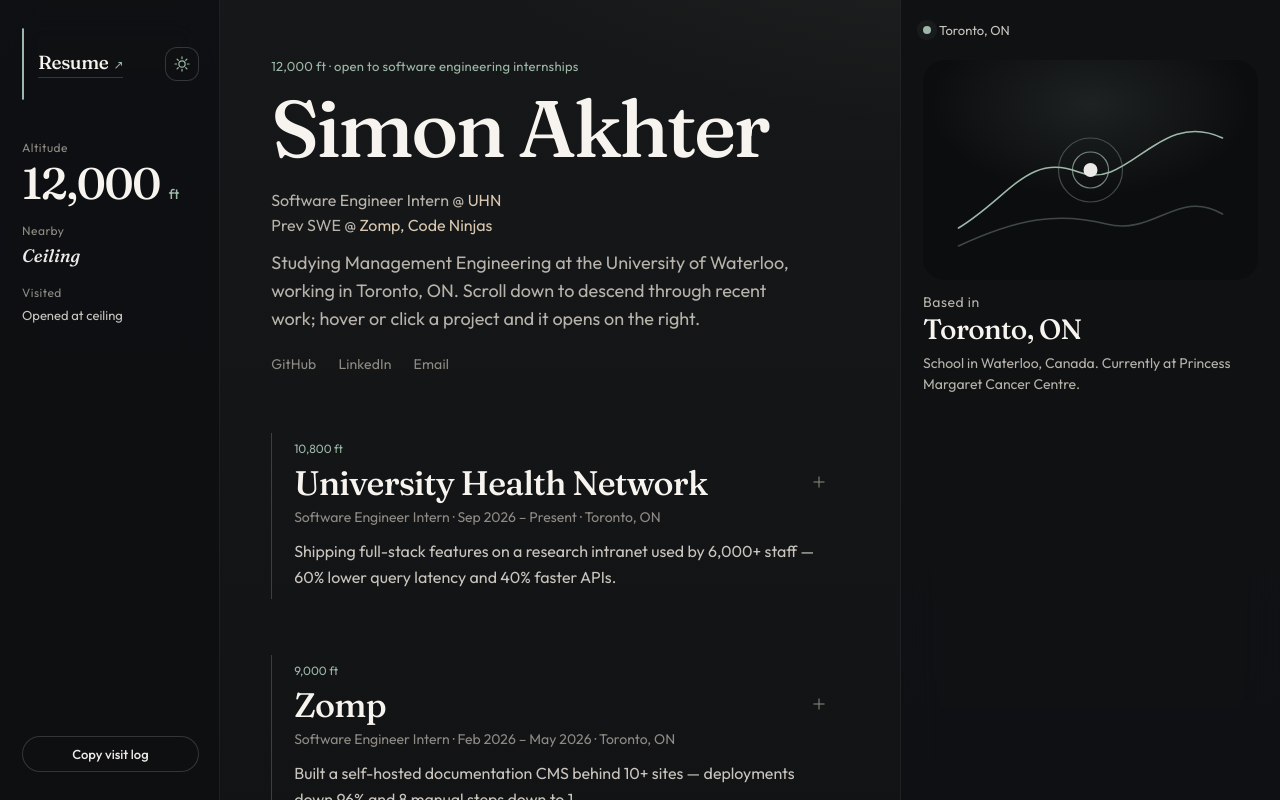
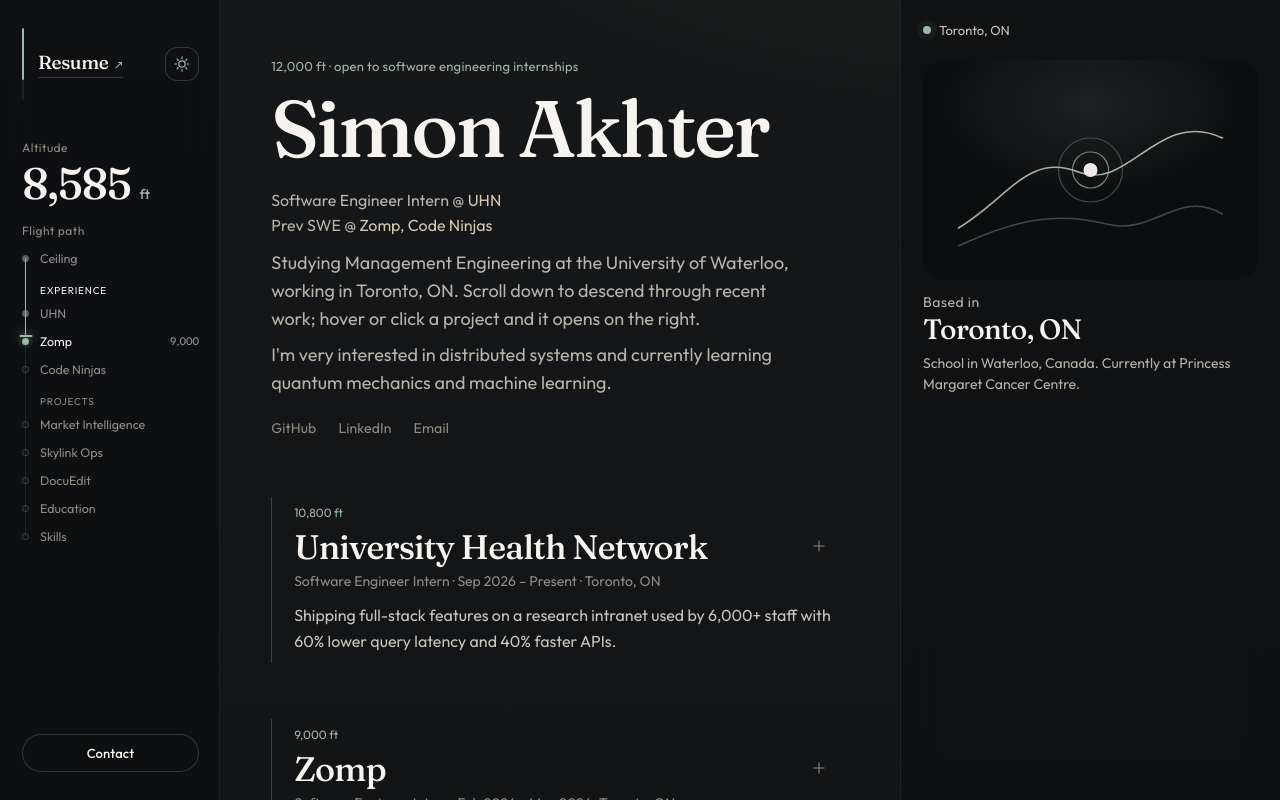
Before and after one commit to shababaa/shabab-portfolio, a React (Vite) app: page / in a window 1280 px wide. Shown: the top 800 px of the page. Built offline with nearby package versions, Linux system fonts and the light colour scheme.

Commit message:
sept 17 V2

```diff
--- a/src/data/profile.ts
+++ b/src/data/profile.ts
@@ -21,6 +21,8 @@
   phone: '437-376-2527',
   github: 'https://github.com/shababaa',
   githubHandle: 'shababaa',
+  website: 'https://simonakhter.com',
+  websiteLabel: 'simonakhter.com',
   linkedin: 'https://www.linkedin.com/in/simonakhter',
   devpost: 'https://devpost.com/simonakhter',
   resume: '/Simon_Akhter_Resume.pdf',
@@ -54,12 +56,13 @@
   ],
 }
 
-export type SceneId = 'idle' | 'uhn' | 'zomp' | 'ninjas' | 'market' | 'skylink'
+export type SceneId = 'idle' | 'uhn' | 'zomp' | 'ninjas' | 'market' | 'skylink' | 'docuedit'
 
 export const experience = [
   {
     id: 'uhn',
     org: 'University Health Network',
+    short: 'UHN',
     unit: 'Princess Margaret Cancer Centre',
     title: 'Software Engineer Intern',
     when: 'Sep 2026 – Present',
@@ -68,7 +71,7 @@
     year: 2026,
     scene: 'uhn' as const,
     summary:
-      'Shipping full-stack features on a research intranet used by 6,000+ staff — 60% lower query latency and 40% faster APIs.',
+      'Shipping full-stack features on a research intranet used by 6,000+ staff with 60% lower query latency and 40% faster APIs.',
     bullets: [
       'Building and redesigning UHN Research’s intranet platform serving 6,000+ researchers, clinicians, trainees, and staff by developing full-stack features across React, Next.js, Python, MySQL, and dotCMS.',
       'Optimizing MySQL data access by profiling query execution plans, eliminating N+1 queries, designing composite indexes, and refactoring joins, reducing database query latency by 60%.',
@@ -78,6 +81,7 @@
   {
     id: 'zomp',
     org: 'Zomp',
+    short: 'Zomp',
     unit: 'Documentation platform',
     title: 'Software Engineer Intern',
     when: 'Feb 2026 – May 2026',
@@ -86,7 +90,7 @@
     year: 2026,
     scene: 'zomp' as const,
     summary:
-      'Built a self-hosted documentation CMS behind 10+ sites — deployments down 96% and 8 manual steps down to 1.',
+      'Built a self-hosted documentation CMS behind 10+ sites with deployments down 96% and 8 manual steps down to 1.',
     bullets: [
       'Built a self-hosted documentation CMS supporting 10+ documentation sites with automated GitHub-based publishing, Docker deployments, and Azure Container Apps, reducing content deployments by 96%.',
       'Implemented an automation layer handling role-based access control, file uploads, spell-check validation, and atomic GitHub commits across 10+ documentation sites, reducing manual deployment steps from 8 to 1.',
@@ -96,6 +100,7 @@
   {
     id: 'codeninjas',
     org: 'Code Ninjas',
+    short: 'Code Ninjas',
     unit: 'Operations software',
     title: 'Software Developer Intern',
     when: 'May 2025 – Aug 2025',
@@ -119,7 +124,7 @@
     name: 'Market Intelligence',
     blurb: 'Market-data platform on a database engine written from scratch in Go.',
     story:
-      'A Go database engine with copy-on-write B+ trees, atomic transactions, indexing, and crash recovery — then an indexed time-series pipeline across five years of AAPL. REST APIs, durable jobs, and Docker CI that race, fuzz, and crash-recover the store.',
+      'A Go database engine with copy-on-write B+ trees, atomic transactions, indexing, and crash recovery with an indexed time-series pipeline across five years of AAPL. REST APIs, durable jobs, and Docker CI that race, fuzz, and crash-recover the store.',
     year: 'Jun 2026',
     tags: ['Go', 'JavaScript', 'REST APIs', 'Machine Learning', 'Docker', 'GitHub Actions'],
     href: 'https://github.com/shababaa/market-pred-from-scratch',
@@ -139,6 +144,19 @@
     metrics: ['6-aircraft fleet', '53k+ samples', '82% → 35% pass rate', 'ROC-AUC 0.86'],
     featured: true,
     scene: 'skylink' as const,
+  },
+  {
+    id: 'docuedit',
+    name: 'DocuEdit',
+    blurb: 'AI documentation platform that turns selected code into a collaborative doc.',
+    story:
+      'A full-stack platform that turns selected code into editable technical documentation. WebSockets keep edits in sync across users in real time, MySQL stores the documents and their CRDT state, and a VS Code extension pushes selected files straight into the generation pipeline — code selection, generation, storage, and web editing in one workflow.',
+    year: 'Jan 2026 – Jun 2026',
+    tags: ['React', 'JavaScript', 'WebSockets', 'Node.js', 'Express', 'MySQL', 'OpenAI API'],
+    href: 'https://github.com/shababaa/DocumentEditor',
+    metrics: ['Real-time co-editing', 'VS Code extension', 'CRDT sync', 'OpenAI pipeline'],
+    featured: true,
+    scene: 'docuedit' as const,
   },
   {
     id: 'timetrace',
--- a/src/variants/ascent/Ascent.tsx
+++ b/src/variants/ascent/Ascent.tsx
@@ -1,4 +1,4 @@
-import { useCallback, useEffect, useMemo, useRef, useState } from 'react'
+import { Fragment, useCallback, useEffect, useRef, useState } from 'react'
 import { CommandPalette } from '../../components/CommandPalette'
 import { experience, profile, projects, skills } from '../../data/profile'
 import { useKeyChord, useTheme } from '../../lib/hooks'
@@ -17,33 +17,40 @@
 const jobAlts = experience.map((_, i) => band(10_800, 7_200, i, experience.length))
 const projectAlts = featured.map((_, i) => band(5_400, 2_800, i, featured.length))
 
-const waypoints = [
-  { ft: CEILING, title: 'Ceiling', body: `${profile.name} · ${profile.role}` },
-  ...experience.map((j, i) => ({
-    ft: jobAlts[i],
-    title: j.org,
-    body: `${j.title} · ${j.when}. ${j.summary}`,
-  })),
-  ...featured.map((p, i) => ({
-    ft: projectAlts[i],
-    title: p.name,
-    body: p.story,
-  })),
-  {
-    ft: 900,
-    title: 'Education',
-    body: `${profile.degree}, ${profile.school}.`,
-  },
-  {
-    ft: 400,
-    title: 'Skills',
-    body: Object.values(skills).flat().join(', '),
-  },
+const route = [
+  { id: 'ceiling', ft: CEILING, label: 'Ceiling' },
+  ...experience.map((j, i) => ({ id: j.id, ft: jobAlts[i], label: j.short })),
+  ...featured.map((p, i) => ({ id: p.id, ft: projectAlts[i], label: p.name })),
+  { id: 'education', ft: 900, label: 'Education' },
+  { id: 'skills', ft: 400, label: 'Skills' },
 ]
 
-function altitudeFromScroll() {
-  const max = Math.max(document.documentElement.scrollHeight - window.innerHeight, 1)
-  return Math.round((1 - window.scrollY / max) * CEILING)
+const LAST = route.length - 1
+const EXP_START = 1
+const PROJ_START = 1 + experience.length
+
+/** Where the reader is along the route: which stop, and how far toward the next one. */
+function readPosition() {
+  // the "you are here" line sits a little below the top of the viewport, so the
+  // ceiling is anchored where that line falls when the page is scrolled to 0
+  const offset = window.innerHeight * 0.28
+  const marker = window.scrollY + offset
+  const tops = route.map((stop, i) =>
+    i === 0 ? offset : (document.getElementById(stop.id)?.getBoundingClientRect().top ?? 0) + window.scrollY,
+  )
+
+  let i = 0
+  while (i < LAST && tops[i + 1] <= marker) i++
+
+  const span = i < LAST ? tops[i + 1] - tops[i] : 0
+  const t = span > 0 ? Math.min(Math.max((marker - tops[i]) / span, 0), 1) : 0
+  const nextFt = i < LAST ? route[i + 1].ft : route[i].ft
+
+  return {
+    index: i,
+    alt: Math.round(route[i].ft + (nextFt - route[i].ft) * t),
+    progress: (i + t) / LAST,
+  }
 }
 
 function jobView(job: (typeof experience)[number]): StageView {
@@ -72,8 +79,7 @@
 }
 
 export function Ascent() {
-  const [alt, setAlt] = useState(CEILING)
-  const [log, setLog] = useState<string[]>(['Opened at ceiling'])
+  const [pos, setPos] = useState({ index: 0, alt: CEILING, progress: 0 })
   const [palette, setPalette] = useState(false)
   const [peek, setPeek] = useState<StageView | null>(null)
   const [pinned, setPinned] = useState<StageView | null>(null)
@@ -110,11 +116,16 @@
   }
 
   useEffect(() => {
-    const onScroll = () => setAlt(altitudeFromScroll())
-    onScroll()
-    window.addEventListener('scroll', onScroll, { passive: true })
-    return () => window.removeEventListener('scroll', onScroll)
-  }, [])
+    // re-measures when a card expands, since that moves every section below it
+    const track = () => setPos(readPosition())
+    track()
+    window.addEventListener('scroll', track, { passive: true })
+    window.addEventListener('resize', track)
+    return () => {
+      window.removeEventListener('scroll', track)
+      window.removeEventListener('resize', track)
+    }
+  }, [expanded])
 
   useEffect(() => {
     const onKey = (e: KeyboardEvent) => {
@@ -124,22 +135,17 @@
     return () => window.removeEventListener('keydown', onKey)
   }, [])
 
-  const nearby = useMemo(
-    () => waypoints.reduce((best, w) => (Math.abs(w.ft - alt) < Math.abs(best.ft - alt) ? w : best)),
-    [alt],
-  )
-
-  function mark(title: string) {
-    setLog((prev) => [`Looked at ${title}`, ...prev.filter((row) => row !== `Looked at ${title}`)].slice(0, 8))
+  function flyTo(id: string) {
+    if (id === 'ceiling') {
+      window.scrollTo({ top: 0, behavior: 'smooth' })
+      return
+    }
+    document.getElementById(id)?.scrollIntoView({ behavior: 'smooth', block: 'start' })
   }
 
-  async function exportLog() {
-    const text = [`Visit log — ${profile.name}`, ...log, profile.email, profile.resume].join('\n')
-    await navigator.clipboard.writeText(text)
-    setLog((prev) => ['Log copied', ...prev].slice(0, 8))
-  }
-
+  const alt = pos.alt
   const climb = Math.round((alt / CEILING) * 100)
+  const descent = pos.progress * 100
   const stage = pinned ?? peek ?? idleView()
 
   return (
@@ -159,17 +165,53 @@
           {alt.toLocaleString()}
           <span> ft</span>
         </strong>
-        <p className="inst">Nearby</p>
-        <em>{nearby.title}</em>
-        <p className="inst">Visited</p>
-        <ol>
-          {log.map((l, i) => (
-            <li key={`${l}-${i}`}>{l}</li>
-          ))}
-        </ol>
-        <button type="button" onClick={exportLog}>
-          Copy visit log
-        </button>
+        <p className="inst">Flight path</p>
+        <nav className="route" aria-label="Sections">
+          <span className="route__rail" aria-hidden="true">
+            <span className="route__flown" style={{ height: `${descent}%` }} />
+            <span className="route__needle" style={{ top: `${descent}%` }} />
+          </span>
+          <ul>
+            {route.map((stop, i) => {
+              const state = i === pos.index ? 'is-current' : i < pos.index ? 'is-passed' : ''
+              const layer = i === EXP_START ? 'Experience' : i === PROJ_START ? 'Projects' : null
+              const layerOn =
+                (layer === 'Experience' && pos.index >= EXP_START && pos.index < PROJ_START) ||
+                (layer === 'Projects' && pos.index >= PROJ_START && pos.index < PROJ_START + featured.length)
+              return (
+                <Fragment key={stop.id}>
+                  {layer && (
+                    <li className="route__layer">
+                      <button
+                        type="button"
+                        className={layerOn ? 'is-current' : ''}
+                        onClick={() => flyTo(layer === 'Experience' ? experience[0].id : featured[0].id)}
+                      >
+                        {layer}
+                      </button>
+                    </li>
+                  )}
+                  <li>
+                    <button
+                      type="button"
+                      className={state}
+                      onClick={() => flyTo(stop.id)}
+                      aria-current={i === pos.index ? 'true' : undefined}
+                    >
+                      <span className="route__dot" aria-hidden="true" />
+                      <span className="route__name">{stop.label}</span>
+                      <span className="route__ft">{stop.ft.toLocaleString()}</span>
+                    </button>
+                  </li>
+                </Fragment>
+              )
+            })}
+          </ul>
+        </nav>
+
+        <a className="panel__contact" href={`mailto:${profile.email}`}>
+          Contact
+        </a>
       </aside>
 
       <main>
@@ -194,6 +236,10 @@
             Scroll down to descend through recent work; hover or click a project and it opens on the right.
           </p>
 
+          <p className="lede">
+            I'm very interested in distributed systems and currently learning quantum mechanics and machine learning.
+          </p>
+
           <nav className="social" aria-label="Contact">
             <a href={profile.github} target="_blank" rel="noreferrer">
               GitHub
@@ -214,10 +260,7 @@
               className={`ascent__card${open ? ' is-expanded' : ''}${
                 (pinned ?? peek)?.id === job.id ? ' is-open' : ''
               }`}
-              onMouseEnter={() => {
-                mark(job.org)
-                show(jobView(job))
-              }}
+              onMouseEnter={() => show(jobView(job))}
               onMouseLeave={hide}
               onClick={() => {
                 toggleExpand(job.id)
@@ -273,10 +316,7 @@
               className={`ascent__card ascent__project${open ? ' is-expanded' : ''}${
                 active ? ' is-open' : ''
               }`}
-              onMouseEnter={() => {
-                mark(p.name)
-                show(projectView(p))
-              }}
+              onMouseEnter={() => show(projectView(p))}
               onMouseLeave={hide}
               onClick={() => {
                 toggleExpand(p.id)
@@ -353,11 +393,7 @@
             {Object.entries(skills).map(([group, items]) => (
               <div key={group} className="skill-group">
                 <p className="edu__label">{group}</p>
-                <ul className="chips">
-                  {items.map((item) => (
-                    <li key={item}>{item}</li>
-                  ))}
-                </ul>
+                <p className="skill-line">{items.join(', ')}</p>
               </div>
             ))}
           </div>
--- a/src/variants/ascent/Stage.tsx
+++ b/src/variants/ascent/Stage.tsx
@@ -150,12 +150,41 @@
   )
 }
 
+function SceneDocuEdit() {
+  const cardW = 200
+  const cardH = 150
+  const ox = (320 - cardW) / 2
+  const oy = (220 - cardH) / 2
+  const rows = [120, 150, 96, 138, 110]
+  return (
+    <svg className="scene-svg" viewBox="0 0 320 220" preserveAspectRatio="xMidYMid meet" aria-hidden="true">
+      <rect className="scene-card" x={ox} y={oy} width={cardW} height={cardH} rx="14" />
+      {rows.map((w, i) => (
+        <rect
+          key={i}
+          className={i % 2 ? 'scene-bar scene-bar--dim' : 'scene-bar'}
+          x={ox + 20}
+          y={oy + 26 + i * 22}
+          width={w}
+          height="8"
+          rx="4"
+        />
+      ))}
+      <line className="scene-line" x1={ox + 150} x2={ox + 150} y1={oy + 20} y2={oy + 42} />
+      <circle className="scene-dot" cx={ox + 150} cy={oy + 17} r="3.5" />
+      <line className="scene-line scene-line--soft" x1={ox + 122} x2={ox + 122} y1={oy + 86} y2={oy + 108} />
+      <circle className="scene-dot" cx={ox + 122} cy={oy + 83} r="3.5" />
+    </svg>
+  )
+}
+
 function Scene({ id }: { id: SceneId }) {
   if (id === 'uhn') return <SceneUhn />
   if (id === 'zomp') return <SceneZomp />
   if (id === 'ninjas') return <SceneNinjas />
   if (id === 'market') return <SceneMarket />
   if (id === 'skylink') return <SceneSkylink />
+  if (id === 'docuedit') return <SceneDocuEdit />
   return <SceneIdle />
 }
 
--- a/src/variants/ascent/ascent.css
+++ b/src/variants/ascent/ascent.css
@@ -174,32 +174,153 @@
   color: var(--text);
 }
 
-.ascent__panel ol {
-  list-style: none;
+.route {
+  position: relative;
   margin: 0 0 auto;
-  padding: 0;
-  font-size: 13px;
-  line-height: 1.45;
-  color: var(--text-soft);
 }
 
-.ascent__panel li {
-  margin-bottom: 8px;
+/* inset by half a row so 0%/100% land exactly on the first and last dot */
+.route__rail {
+  position: absolute;
+  left: 3px;
+  top: 14px;
+  bottom: 14px;
+  width: 1px;
+  background: var(--track);
 }
 
-.ascent__panel button:not(.theme-toggle) {
+.route__flown {
   display: block;
-  margin-top: 10px;
-  color: var(--text);
+  width: 100%;
+  background: var(--accent);
+  transition: height 120ms linear;
+}
+
+.route__needle {
+  position: absolute;
+  left: 50%;
+  width: 13px;
+  height: 2px;
+  border-radius: 2px;
+  background: var(--accent);
+  transform: translate(-50%, -50%);
+  box-shadow: 0 0 10px var(--accent);
+  transition: top 120ms linear;
+}
+
+.route ul {
+  list-style: none;
+  margin: 0;
+  padding: 0;
+}
+
+.route li {
+  margin: 0;
+}
+
+.route button {
+  display: flex;
+  align-items: center;
+  gap: 11px;
+  width: 100%;
+  padding: 6px 0;
+  border: 0;
+  background: none;
+  color: var(--text-dim);
+  font: inherit;
+  font-size: 12.5px;
+  text-align: left;
+  cursor: pointer;
+  transition: color 180ms ease;
+}
+
+.route button:hover {
+  color: var(--text-strong);
+}
+
+.route button.is-current {
+  color: var(--text-strong);
+}
+
+.route__dot {
+  flex: none;
+  width: 7px;
+  height: 7px;
+  border-radius: 50%;
+  background: var(--bg-b);
+  box-shadow: inset 0 0 0 1px var(--outline);
+  transition: background 200ms ease, box-shadow 200ms ease, opacity 200ms ease;
+}
+
+.is-passed .route__dot {
+  background: var(--accent);
+  box-shadow: none;
+  opacity: 0.5;
+}
+
+.is-current .route__dot {
+  background: var(--accent);
+  box-shadow: 0 0 0 4px var(--card-hover);
+}
+
+.route__name {
+  min-width: 0;
+  overflow: hidden;
+  text-overflow: ellipsis;
+  white-space: nowrap;
+}
+
+.route__ft {
+  margin-left: auto;
+  padding-left: 8px;
+  font-size: 11px;
+  color: var(--accent);
+  font-variant-numeric: tabular-nums;
+  opacity: 0;
+  transition: opacity 180ms ease;
+}
+
+.is-current .route__ft,
+.route button:hover .route__ft {
+  opacity: 0.85;
+}
+
+.route__layer {
+  padding: 12px 0 2px 18px;
+}
+
+.route__layer button {
+  padding: 0;
+  font-size: 10px;
+  letter-spacing: 0.08em;
+  text-transform: uppercase;
+  color: var(--text-dim);
+}
+
+.route__layer button:hover {
+  color: var(--text-strong);
+}
+
+.ascent .panel__contact {
+  display: block;
+  margin-top: 20px;
+  padding: 11px 14px;
+  border-radius: 999px;
   background: transparent;
   box-shadow: inset 0 0 0 1px var(--outline);
-  border: 0;
-  border-radius: 999px;
-  padding: 10px 14px;
-  text-align: center;
-  font: inherit;
+  color: var(--text-strong);
   font-size: 13px;
   font-weight: 500;
+  letter-spacing: 0.01em;
+  text-align: center;
+  text-decoration: none;
+  transition: background 200ms ease, color 200ms ease, box-shadow 200ms ease;
+}
+
+.ascent .panel__contact:hover {
+  background: var(--accent);
+  box-shadow: inset 0 0 0 1px var(--accent);
+  color: var(--bg-b);
 }
 
 .ascent main {
@@ -505,8 +626,20 @@
   gap: 22px;
 }
 
-.skill-group .chips {
-  max-width: none;
+.ascent .skill-group .edu__label {
+  margin: 0 0 8px;
+  font-size: 12px;
+  letter-spacing: 0.04em;
+  color: var(--text-dim);
+}
+
+.ascent p.skill-line {
+  margin: 0;
+  max-width: 54ch;
+  font-family: Fraunces, Georgia, serif;
+  font-size: 19px;
+  line-height: 1.65;
+  color: var(--text-soft);
 }
 
 .ascent__cap {
```
Also changed, not shown: 1 other file (tests, documents, lock files or other folders).
